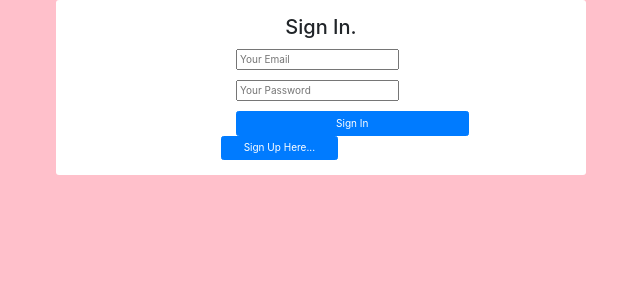
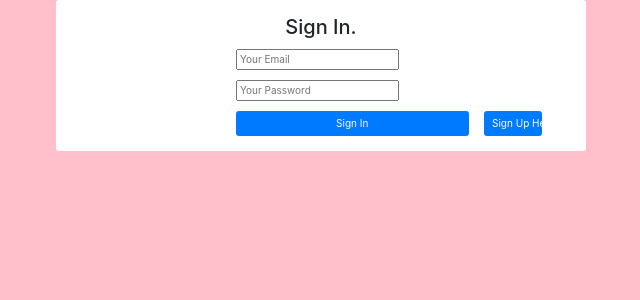
Before and after one commit to kjrohr/relationshiprepophp, a PHP site: page /login.php in a window 1280 px wide. Shown: the top 300 px of the page, without its empty margins (319-959 px from the left). Run offline with PHP 8.4, Linux system fonts and the light colour scheme; some libraries are stand-ins or nearby versions.

Commit message:
Styling the login form

```diff
--- a/login.php
+++ b/login.php
@@ -86,7 +86,7 @@
     <div class="col-sm-9">
   <button type="submit"  name="btn-login" class="btn btn-primary btn-block">Sign In</button>
 </div></div>
-  <a href="add_data.php" class="col-sm-4 btn btn-primary btn-block">Sign Up Here...</a>
+  <a href="add_data.php" class="col-sm-2 btn btn-primary btn-block">Sign Up Here...</a>
 
     </form>
 
```
